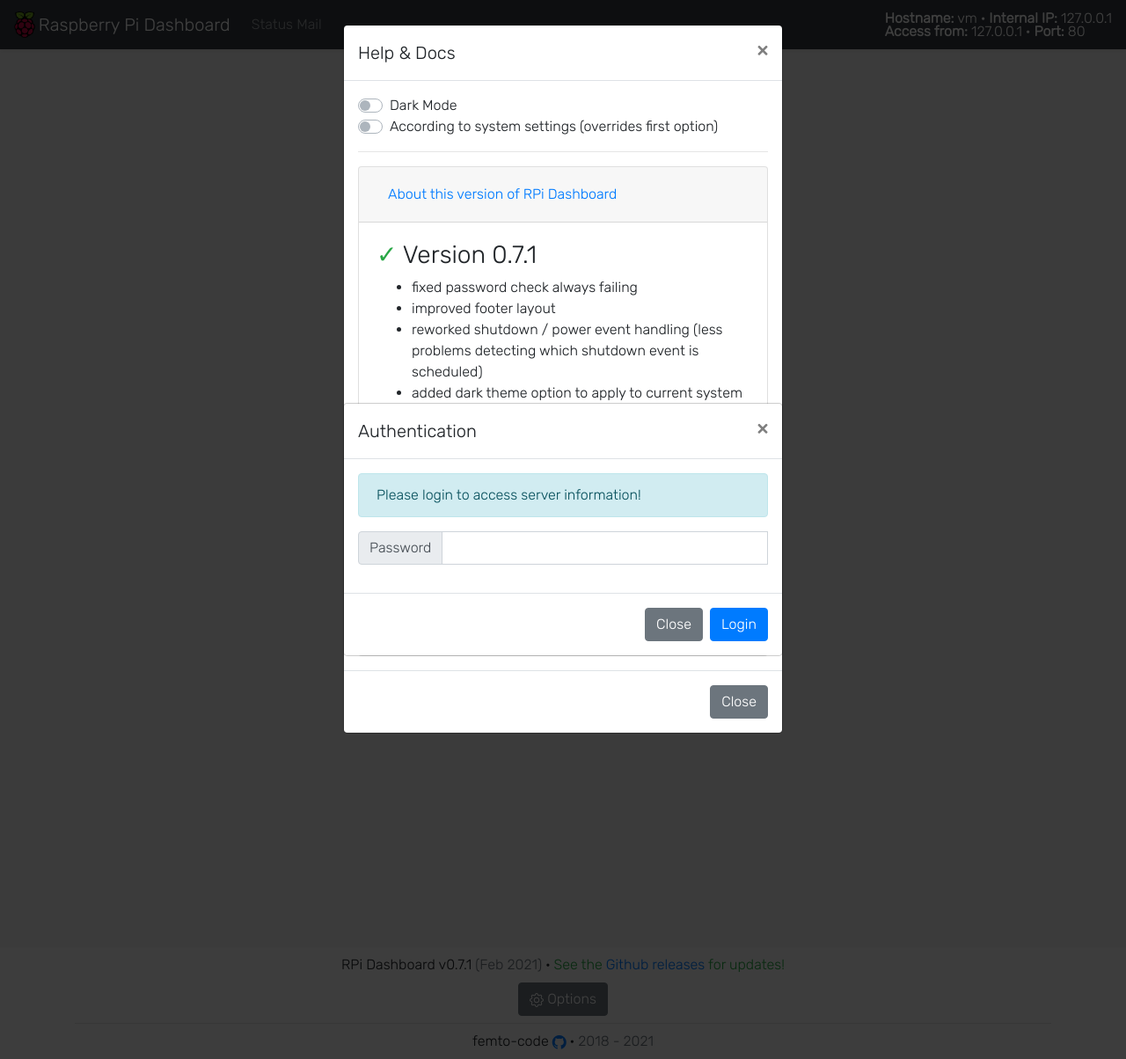
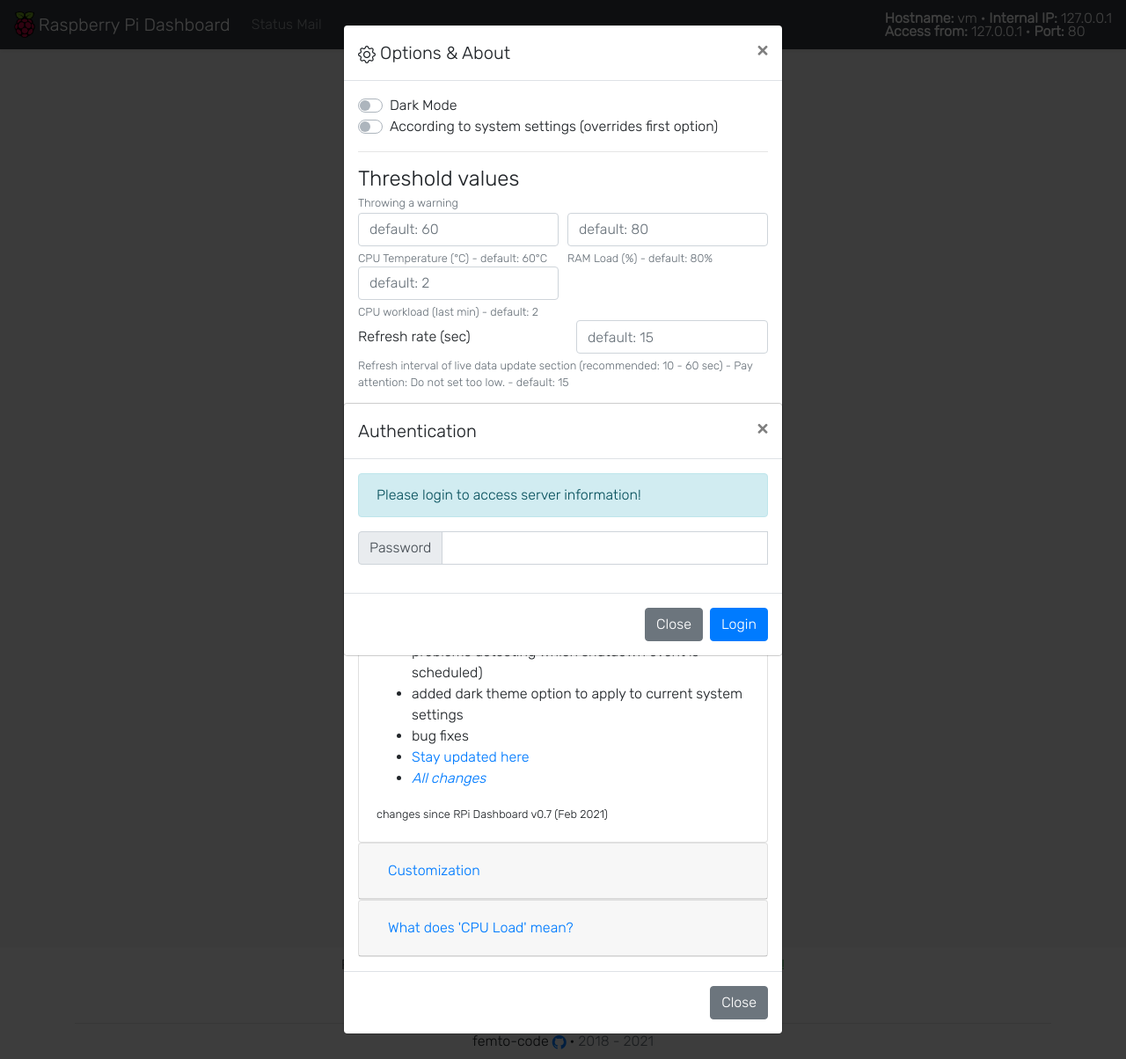
Before and after one commit to femto-code/Raspberry-Pi-Dashboard, a PHP site: page / in a window 1280 px wide, after a click on "Options". Shown: the whole page at 88% size. Run offline with PHP 8.4, Linux system fonts and the light colour scheme.

Commit message:
New config file for customizable user settings
Prepared settings form (WIP)

```diff
--- /dev/null
+++ b/backend/Config.php
@@ -0,0 +1,37 @@
+<?php
+
+class Config{
+
+	protected $data;
+
+	protected $default = null;
+
+	public function load($file){
+		$this->data = require $file;
+	}
+
+	public function get($key, $default = null){
+		$this->default = $default;
+
+		$segments = explode(".", $key);
+
+		$data = $this->data;
+
+		foreach ($segments as $segment){
+			if (isset($data[$segment])){
+				$data = $data[$segment];
+			}else{
+				$data = $this->default;
+				break;
+			}
+		}
+		return $data;
+	}
+
+	public function exists($key){
+		return $this->get($key) !== $this->default;
+	}
+
+}
+
+?>
--- a/backend/serv.php
+++ b/backend/serv.php
@@ -3,8 +3,10 @@ session_start();
 error_reporting (E_ALL);
 ini_set ('display_errors', 'On');
 
-// Change password here as MD5 encryption
-$correctPassword = "63a9f0ea7bb98050796b649e85481845";
+require "Config.php";
+$config = new Config;
+$config->load("../user-settings.php");
+$correctPassword = $config->get("general.pass");
 
 if(isset($_GET["logout"])){
   session_destroy();
--- a/backend/sys_infos.php
+++ b/backend/sys_infos.php
@@ -8,6 +8,9 @@ if(!isset($_SESSION["rpidbauth"])){
 	echo json_encode($output);
   exit();
 }
+require "Config.php";
+$config = new Config;
+$config->load("../user-settings.php");
 // Uptime
 $uptime = shell_exec("cat /proc/uptime");
 $uptime = explode(" ", $uptime);
@@ -123,7 +126,7 @@ if(isset($_GET["statemail"])){
 	$msg .= "SWAP overall: ".$swaptotal." MB\n\n";
 	$msg .= "SWAP used: ".$swapused." MB\n\n";
 
-	$command='python /var/www/html/Raspberry-Pi-Dashboard/statemail.py "Status Mail of RPi" "'.$msg.'"';
+	$command='python /var/www/html/'.$config->get("general.folder").'/statemail.py "Status Mail of RPi" "'.$msg.'"';
 	//echo $command;
 	$output=shell_exec($command);
 	echo "<pre>$output</pre><br>";
--- a/index.php
+++ b/index.php
@@ -3,6 +3,10 @@ session_start();
 error_reporting (E_ALL);
 ini_set ('display_errors', 'On');
 $auth=(isset($_SESSION["rpidbauth"])) ? true : false;
+
+require "backend/Config.php";
+$config = new Config;
+$config->load("user-settings.php");
 ?>
 <!doctype html>
 <html lang="en">
@@ -66,8 +70,6 @@ body{
   float: left;
 }
 </style>
-
-<script src="custom/custom.js"></script>
 
 <?php
 if($auth){
@@ -390,7 +392,7 @@ if($auth){
   <div class="modal-dialog" role="document">
     <div class="modal-content">
       <div class="modal-header">
-        <h5 class="modal-title" id="exampleModalLabel">Help & Docs</h5>
+        <h5 class="modal-title" id="exampleModalLabel"><i class="bi bi-gear"></i>&nbsp;Options & About</h5>
         <button type="button" class="close" data-dismiss="modal" aria-label="Close"><span aria-hidden="true">&times;</span></button>
       </div>
       <div class="modal-body">
@@ -403,6 +405,37 @@ if($auth){
           <label class="custom-control-label" for="dmauto">According to system settings (overrides first option)</label>
         </div>
         <hr>
+        <h4 class="mb-0">Threshold values</h4>
+        <small class="text-muted">Throwing a warning</small>
+        <form>
+          <div class="form-row">
+            <div class="col">
+              <input type="number" class="form-control" placeholder="default: 60" aria-describedby="critCpuTempHelp" min="20" max="80">
+              <small id="critCpuTempHelp" class="form-text text-muted">CPU Temperature (°C) - default: 60°C</small>
+            </div>
+            <div class="col">
+              <input type="number" class="form-control" placeholder="default: 80" aria-describedby="critRamSizeHelp" min="0" max="100">
+              <small id="critRamSizeHelp" class="form-text text-muted">RAM Load (%) - default: 80%</small>
+            </div>
+          </div>
+          <div class="form-row">
+            <div class="col-6">
+              <input type="number" class="form-control" placeholder="default: 2" aria-describedby="critCpuLoadHelp" min="1" max="4">
+              <small id="critCpuLoadHelp" class="form-text text-muted">CPU workload (last min) - default: 2</small>
+            </div>
+          </div>
+          <div class="form-group row">
+            <label for="inputRefreshRate" class="col-sm-6 col-form-label">Refresh rate (sec)</label>
+            <div class="col-sm-6">
+              <input type="number" class="form-control" placeholder="default: 15" id="inputRefreshRate" aria-describedby="dbRefreshHelp" min="5" max="600">
+            </div>
+            <small id="dbRefreshHelp" class="col form-text text-muted">Refresh interval of live data update section (recommended: 10 - 60 sec) - Pay attention: Do not set too low. - default: 15</small>
+          </div>
+          <button type="button" class="btn btn-outline-success">Apply</button>
+          <button type="button" class="btn btn-outline-secondary">Discard changes</button>
+          <button type="button" class="btn btn-outline-primary">Defaults</button>
+        </form>
+        <hr />
 				<div id="accordion">
 				  <div class="card">
             <div class="card-header" id="headingOne">
@@ -498,30 +531,11 @@ if($auth){
 <script src="js/radialIndicator-2.0.0.min.js"></script>
 
 <script>
-
-/* Custom part
- * Here, you can make specific settings to adjust dashboard behaviour.
- *
- */
-
-
-// Temperature in °C, which is the critical value and throws a warning - default: 60
-warn_cpu_temp = 65;
-
-// Usage of working memory in %, which is the critical value and throws a warning - default: 80
-warn_ram_space = 80;
-
-// time interval of update in seconds (recommended: 10 - 60 sec) - Pay attention: Do not set too low. - default: 15
-upd_time_interval = 15;
-
-// CPU workload of last minute, which is the critical value and throws a warning - default: 2
-warn_loads_size = 2;
-
-
-//***************************
-// DO NOT CHANGE
+warn_cpu_temp = <?=$config->get("thresholds.warn_cpu_temp")?>;
+warn_ram_space = <?=$config->get("thresholds.warn_ram_space")?>;
+upd_time_interval = <?=$config->get("thresholds.upd_time_interval")?>;
+warn_loads_size = <?=$config->get("thresholds.warn_loads_size")?>;
 console.log("Custom user options: warncputemp="+warn_cpu_temp+" | warn_ram_space="+warn_ram_space+" | upd_time_interval="+upd_time_interval+" | warn_loads_size="+warn_loads_size);
-
 </script>
 
 <script src="js/main.js"></script>
--- /dev/null
+++ b/user-settings.php
@@ -0,0 +1,16 @@
+<?php
+return [
+	'thresholds' => [
+		'warn_cpu_temp' => 65,
+		'warn_ram_space' => 80,
+		'warn_loads_size' => 2,
+		'upd_time_interval' => 15
+	],
+	'general' => [
+		'folder' => 'Raspberry-Pi-Dashboard',
+		'pass' => '63a9f0ea7bb98050796b649e85481845'
+	]
+];
+
+
+?>
```
